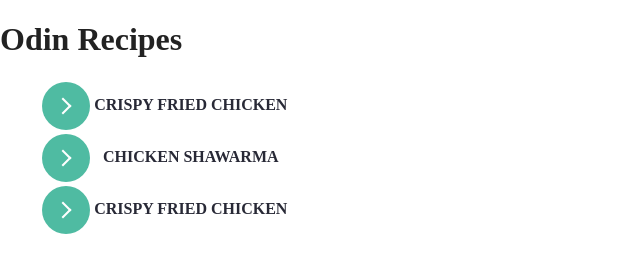
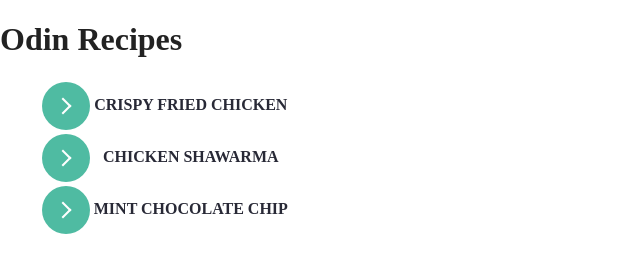
Before and after one commit to Ya-dola/odin-recipes, a website built with Parcel: page index.html in a window 1280 px wide. Shown: the full height of the page, 0-640 px from the left. Built offline with nearby package versions, Linux system fonts and the light colour scheme.

Commit message:
Fix Bug in Naming of Recipe Options

```diff
--- a/index.html
+++ b/index.html
@@ -49,7 +49,7 @@
       <span class="circle" aria-hidden="true">
         <span class="icon arrow"></span>
       </span>
-      <span class="button-text">Crispy Fried Chicken</span>
+      <span class="button-text">Mint Chocolate Chip</span>
     </button>
   </li>
 </ul>
```
